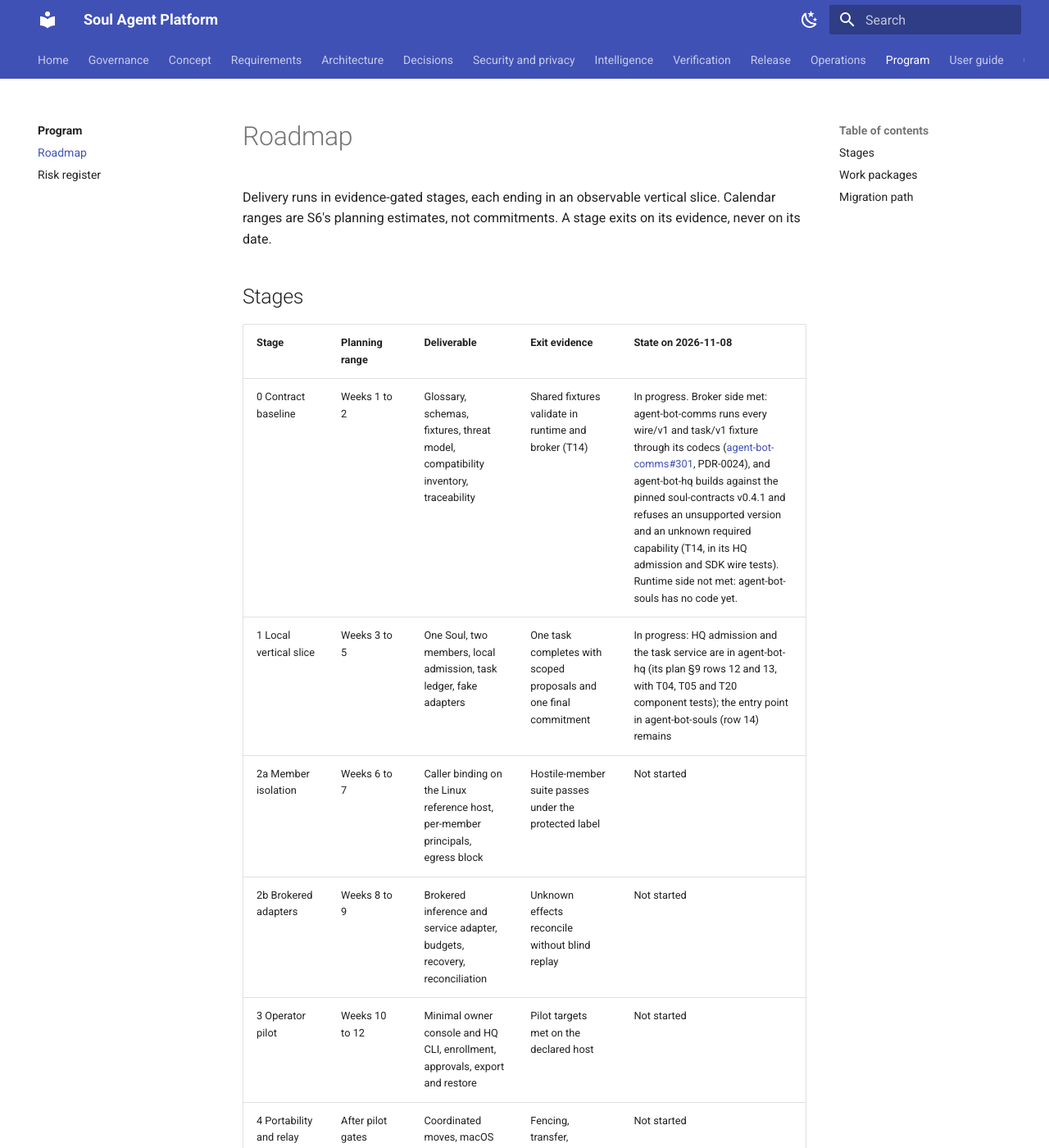
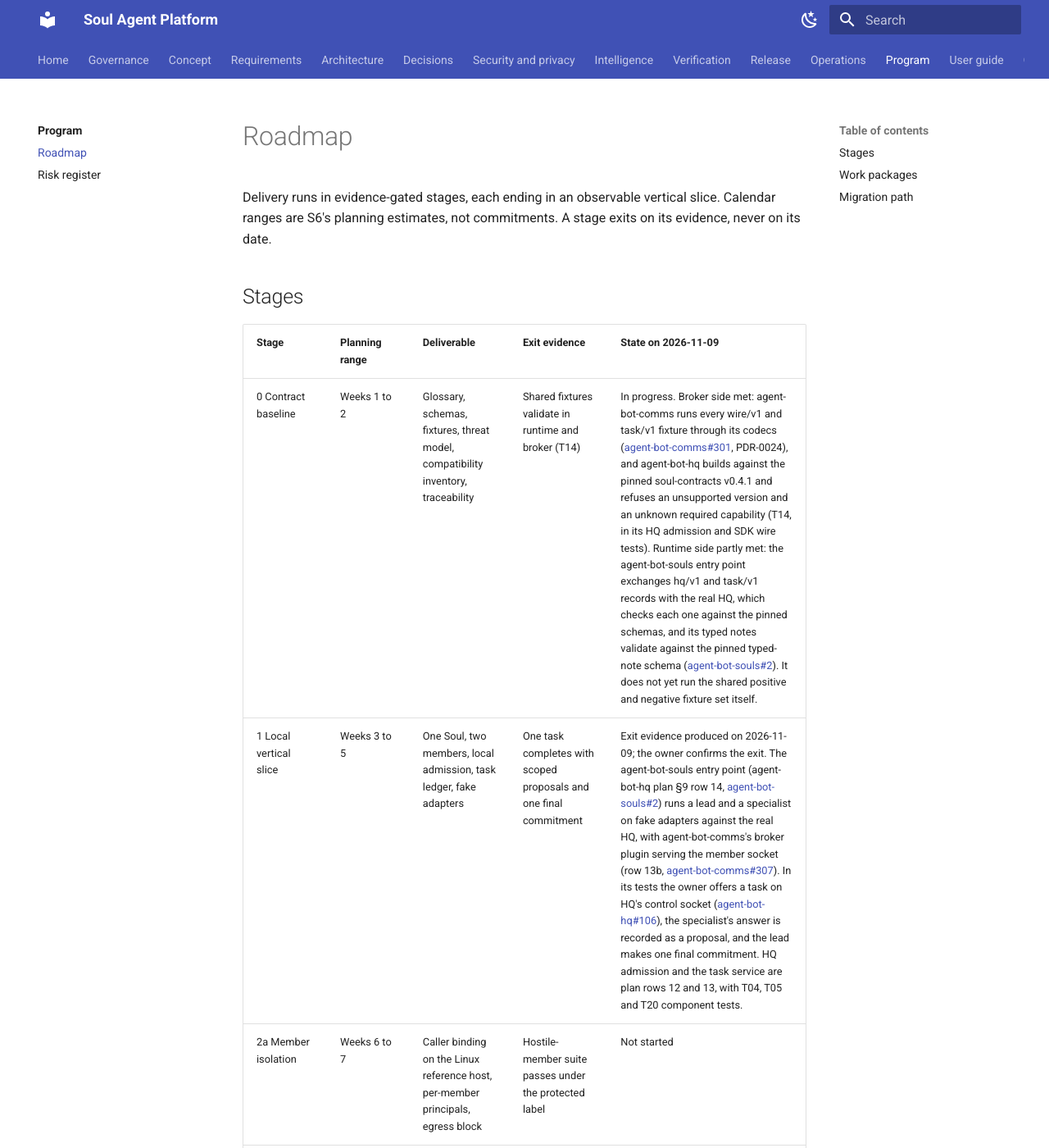
Before and after one commit to true-line/agent-bot-platform, an MkDocs documentation site: the page built from docs/10-program/roadmap.md, in a window 1280 px wide and 1400 px high. Shown: the whole window at 82% size. Built offline with MkDocs 1.6.1 and Material for MkDocs 9.7.7, drawn with Linux system fonts in a browser that asks for light colours.

Commit message:
Roadmap: record the Stage 1 entry point and the agent-bot-souls repository as active
The agent-bot-souls entry point merged (agent-bot-souls#2) with the HQ
task offer and member reads it needs (agent-bot-hq#106). Stage 1 exit
evidence exists and awaits the owner's confirmation. Stage 0's runtime
side is partly met: the shared fixture set does not run in the runtime yet.

Co-Authored-By: Claude Fable 5.2 <noreply@anthropic.com>
Co-authored-by: tidy-inlet-66 <agent_3d9ab2ac-9c97-442c-9bfa-8fcf497ded66@souls.agent-bot.invalid>
Agent-Identity: agent_3d9ab2ac-9c97-442c-9bfa-8fcf497ded66

```diff
--- a/docs/10-program/roadmap.md
+++ b/docs/10-program/roadmap.md
@@ -2,7 +2,7 @@
 Status: Draft
 Doc-Type: plan
 Owner: product-owner
-Last-Reviewed: 2026-11-08
+Last-Reviewed: 2026-11-09
 Sources: S6 §13; S7 §2
 ---
 
@@ -12,10 +12,10 @@ Delivery runs in evidence-gated stages, each ending in an observable vertical sl
 
 ## Stages
 
-| Stage | Planning range | Deliverable | Exit evidence | State on 2026-11-08 |
+| Stage | Planning range | Deliverable | Exit evidence | State on 2026-11-09 |
 |---|---|---|---|---|
-| 0 Contract baseline | Weeks 1 to 2 | Glossary, schemas, fixtures, threat model, compatibility inventory, traceability | Shared fixtures validate in runtime and broker (T14) | In progress. Broker side met: agent-bot-comms runs every wire/v1 and task/v1 fixture through its codecs ([agent-bot-comms#301](https://github.com/true-line/agent-bot-comms/pull/301), PDR-0024), and agent-bot-hq builds against the pinned soul-contracts v0.4.1 and refuses an unsupported version and an unknown required capability (T14, in its HQ admission and SDK wire tests). Runtime side not met: agent-bot-souls has no code yet. |
-| 1 Local vertical slice | Weeks 3 to 5 | One Soul, two members, local admission, task ledger, fake adapters | One task completes with scoped proposals and one final commitment | In progress: HQ admission and the task service are in agent-bot-hq (its plan §9 rows 12 and 13, with T04, T05 and T20 component tests); the entry point in agent-bot-souls (row 14) remains |
+| 0 Contract baseline | Weeks 1 to 2 | Glossary, schemas, fixtures, threat model, compatibility inventory, traceability | Shared fixtures validate in runtime and broker (T14) | In progress. Broker side met: agent-bot-comms runs every wire/v1 and task/v1 fixture through its codecs ([agent-bot-comms#301](https://github.com/true-line/agent-bot-comms/pull/301), PDR-0024), and agent-bot-hq builds against the pinned soul-contracts v0.4.1 and refuses an unsupported version and an unknown required capability (T14, in its HQ admission and SDK wire tests). Runtime side partly met: the agent-bot-souls entry point exchanges hq/v1 and task/v1 records with the real HQ, which checks each one against the pinned schemas, and its typed notes validate against the pinned typed-note schema ([agent-bot-souls#2](https://github.com/true-line/agent-bot-souls/pull/2)). It does not yet run the shared positive and negative fixture set itself. |
+| 1 Local vertical slice | Weeks 3 to 5 | One Soul, two members, local admission, task ledger, fake adapters | One task completes with scoped proposals and one final commitment | Exit evidence produced on 2026-11-09; the owner confirms the exit. The agent-bot-souls entry point (agent-bot-hq plan §9 row 14, [agent-bot-souls#2](https://github.com/true-line/agent-bot-souls/pull/2)) runs a lead and a specialist on fake adapters against the real HQ, with agent-bot-comms's broker plugin serving the member socket (row 13b, [agent-bot-comms#307](https://github.com/true-line/agent-bot-comms/pull/307)). In its tests the owner offers a task on HQ's control socket ([agent-bot-hq#106](https://github.com/true-line/agent-bot-hq/pull/106)), the specialist's answer is recorded as a proposal, and the lead makes one final commitment. HQ admission and the task service are plan rows 12 and 13, with T04, T05 and T20 component tests. |
 | 2a Member isolation | Weeks 6 to 7 | Caller binding on the Linux reference host, per-member principals, egress block | Hostile-member suite passes under the protected label | Not started |
 | 2b Brokered adapters | Weeks 8 to 9 | Brokered inference and service adapter, budgets, recovery, reconciliation | Unknown effects reconcile without blind replay | Not started |
 | 3 Operator pilot | Weeks 10 to 12 | Minimal owner console and HQ CLI, enrollment, approvals, export and restore | Pilot targets met on the declared host | Not started |
```
Also changed, not shown: docs/03-architecture/repository-catalog.md (+2 -2 lines), 1 other file.
